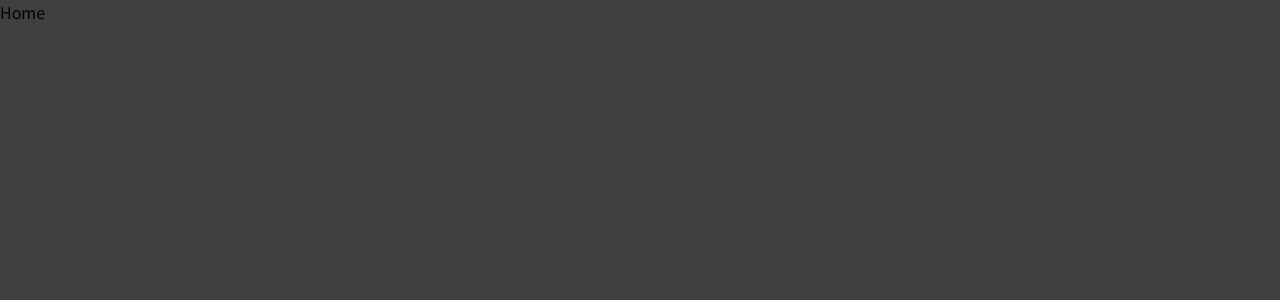
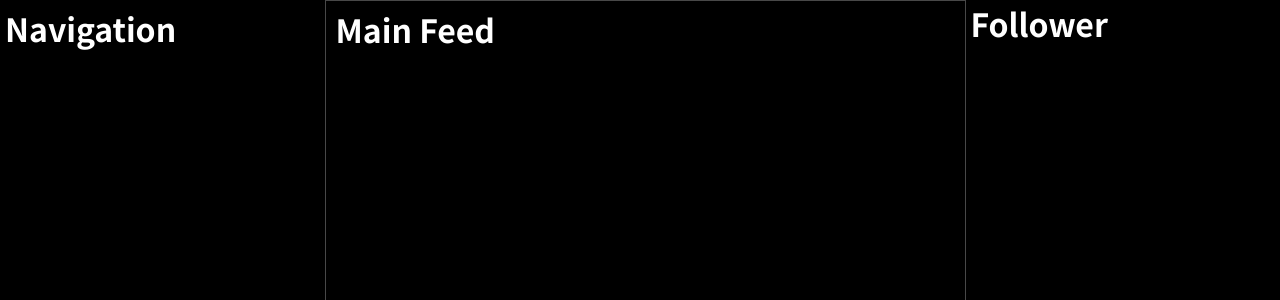
Before and after one commit to AryanAmin/SafeSphere, a React (Create React App) app: page / in a window 1280 px wide. Shown: the top 300 px of the page. Built offline with nearby package versions, Linux system fonts and the light colour scheme.

Commit message:
feature(filestructure): Working on the homepage ui elements

```diff
--- /dev/null
+++ b/src/App.css
@@ -0,0 +1,7 @@
+.components-container{
+    width: 100%;
+    height: 100vh;
+    display: flex;
+    flex-direction: row;
+    gap: 5px;
+}
--- a/src/App.js
+++ b/src/App.js
@@ -1,6 +1,9 @@
 import { Route, BrowserRouter as Router, Routes } from "react-router-dom";
 import Home from "./components/home/Home";
 import Login from "./components/login/Login";
+import Navigation from "./components/navigation/Navigation";
+import "./App.css";
+import RecommendFollowers from "./components/recommendFollowers/RecommendFollowers";
 
 function App() {
   return (
@@ -8,7 +11,16 @@
       <Router>
         <Routes>
           <Route path="/login" element={<Login />} />
-          <Route path="/" element={<Home />} />
+          <Route
+            path="/"
+            element={
+              <div className="components-container">
+                <Navigation />
+                <Home />
+                <RecommendFollowers />
+              </div>
+            }
+          />
         </Routes>
       </Router>
     </div>
--- a/src/components/home/Home.css
+++ b/src/components/home/Home.css
@@ -0,0 +1,6 @@
+.home-container{
+    width: 100%;
+    flex: 1;
+    padding: 5px 10px;
+    border: 1.5px solid rgba(128, 128, 128, 0.562);
+}
--- a/src/components/home/Home.js
+++ b/src/components/home/Home.js
@@ -1,7 +1,12 @@
 import React from "react";
+import "./Home.css";
 
 function Home() {
-  return <div>Home</div>;
+  return (
+    <div className="home-container">
+      <h1>Main Feed</h1>
+    </div>
+  );
 }
 
 export default Home;
--- /dev/null
+++ b/src/components/navigation/Navigation.css
@@ -0,0 +1,5 @@
+.navigation-container{
+    width: 100%;
+    flex: 0.5;
+    padding: 5px;
+}
--- /dev/null
+++ b/src/components/navigation/Navigation.js
@@ -0,0 +1,12 @@
+import React from "react";
+import "./Navigation.css";
+
+function Navigation() {
+  return (
+    <div className="navigation-container">
+      <h1>Navigation</h1>
+    </div>
+  );
+}
+
+export default Navigation;
--- /dev/null
+++ b/src/components/recommendFollowers/RecommendFollowers.css
@@ -0,0 +1,6 @@
+.recommendedFollowers-container{
+    width: 100%;
+    height: 100vh;
+    flex: 0.5;
+    margin:auto;
+}
--- /dev/null
+++ b/src/components/recommendFollowers/RecommendFollowers.js
@@ -0,0 +1,12 @@
+import React from "react";
+import "./RecommendFollowers.css";
+
+function RecommendFollowers() {
+  return (
+    <div className="recommendedFollowers-container">
+      <h1>Follower</h1>
+    </div>
+  );
+}
+
+export default RecommendFollowers;
--- a/src/index.css
+++ b/src/index.css
@@ -2,6 +2,7 @@
 
 * {
   box-sizing: border-box;
+  margin: 0;
 }
 
 html {
@@ -9,8 +10,8 @@
 }
 
 body {
-  margin: 0;
-  background-color: #3f3f3f;
+  background-color: black;
+  color: white;
 }
 
 :root{
```
